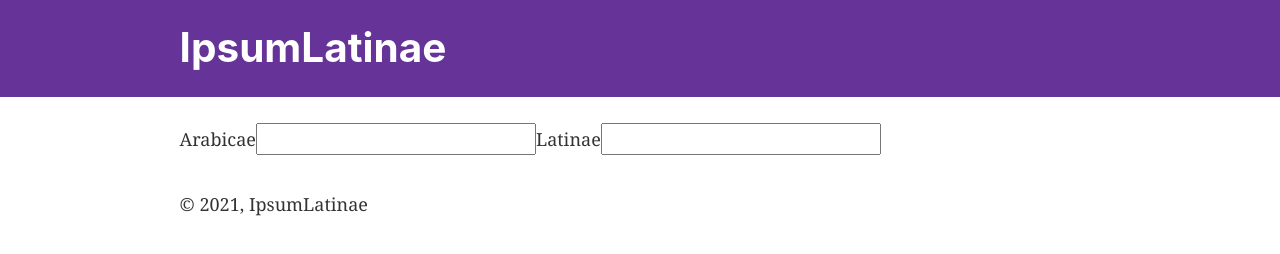
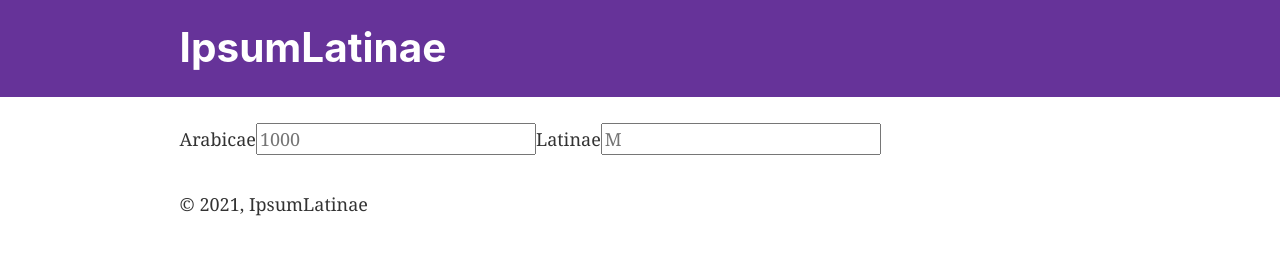
Before and after one commit to Artofaj/NumeralConverter, a Gatsby site: page / in a window 1280 px wide. Built offline with nearby package versions, Linux system fonts and the light colour scheme; Gatsby itself is replaced by a stand-in of ours.

Commit message:
Put in place the basis for a converter

```diff
--- a/src/components/converter.js
+++ b/src/components/converter.js
@@ -1,15 +1,27 @@
 import React from "react"
+
+class RomanNumerals {
+
+    toRoman =() => "perro"
+}
+
 const Converter = () => {
+
+const toRoman = (e) => {
+    console.log(e)
+}
+const fromRoman = () => "perro"
+
   return (
     <form>
       <label htmlFor="arabic">
         Arabicae
-        <input inputType="number" id="arabic" />
+        <input type="number" id="arabic" placeholder={1000} onChange={e => toRoman(e.target.value)} />
       </label>
       <label htmlFor="latinae">
         Latinae
-        <input inputType="number" id="latinae" />
-      </label>{" "}
+        <input type="text" id="latinae" placeholder="M"/>
+      </label>
     </form>
   )
 }
```
Also changed, not shown: src/components/romanNumerals.js (added).
